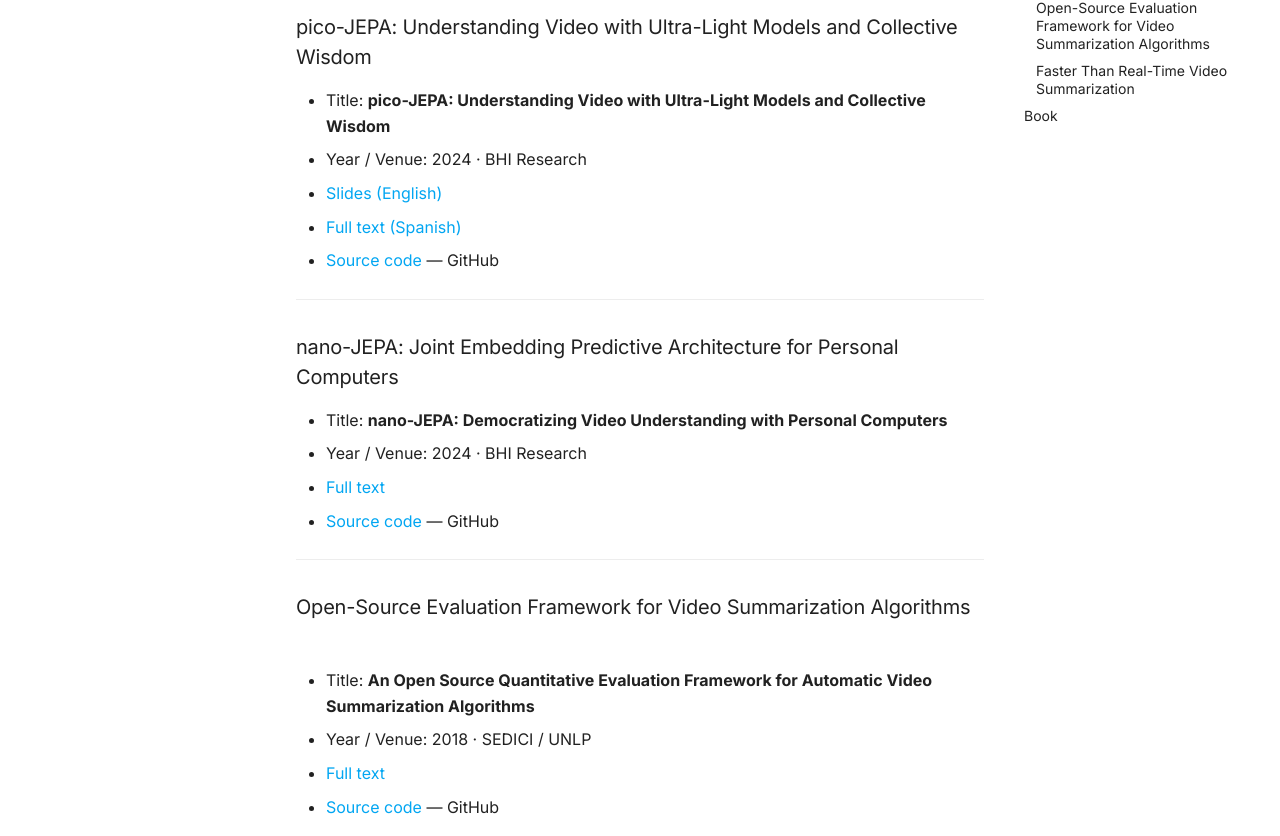
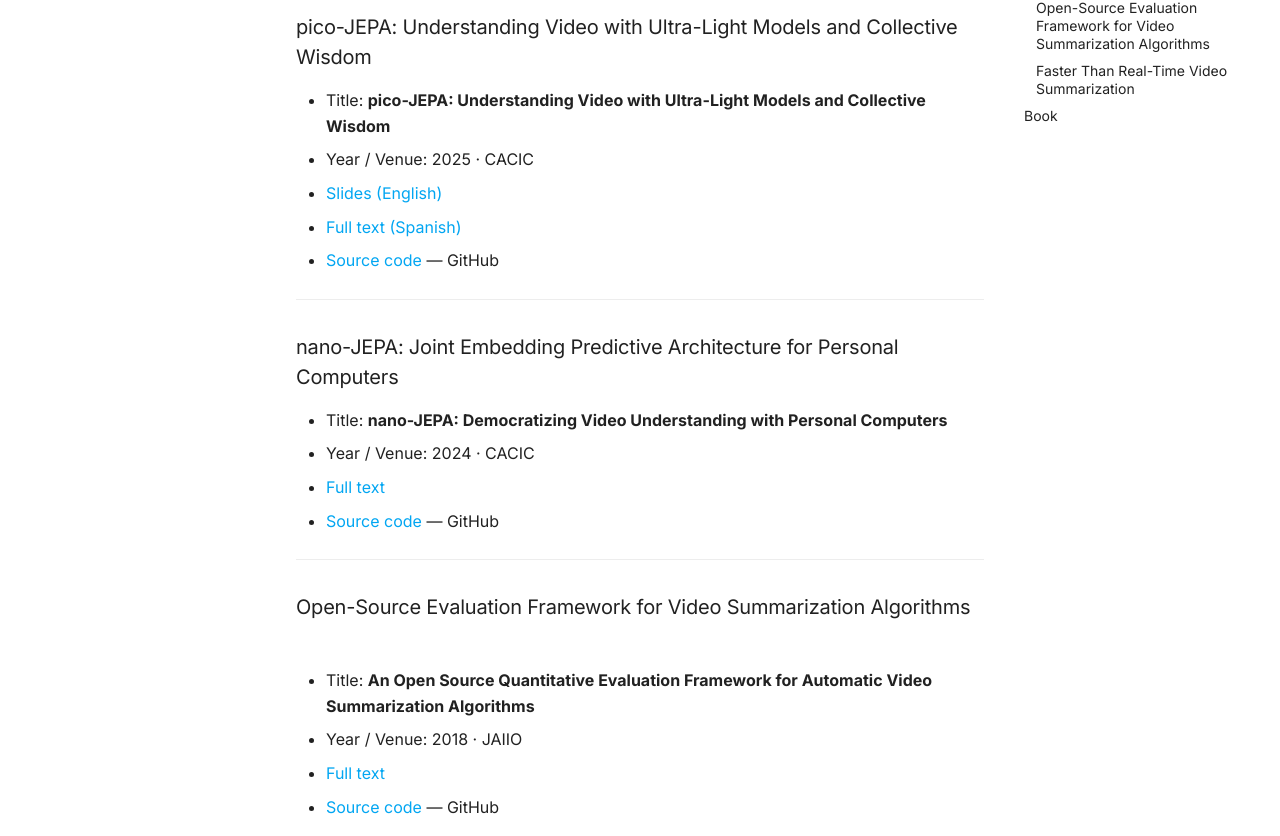
Before and after one commit to javierip/javierip.github.io, an MkDocs documentation site: the page built from docs/projects.md, in a window 1280 px wide and 1400 px high. Shown: the part 284-1120 px from the top of the window. Built offline with MkDocs 1.6.1 and Material for MkDocs 9.7.7, drawn with Linux system fonts in a browser that asks for light colours; comment, search, counter and statistics services are not loaded.

Commit message:
update projects

```diff
--- a/docs/projects.md
+++ b/docs/projects.md
@@ -7,7 +7,7 @@ A full list of projects and publications is available on [Google Scholar](https:
 ### pico-JEPA: Understanding Video with Ultra-Light Models and Collective Wisdom
 
 - Title: **pico-JEPA: Understanding Video with Ultra-Light Models and Collective Wisdom**
-- Year / Venue: 2024 · BHI Research
+- Year / Venue: 2025 · CACIC
 - [Slides (English)](https://github.com/BHI-Research/pico-JEPA/blob/main/publications/pico-JEPA-presentation-EN.pdf){:target="_blank"}
 - [Full text (Spanish)](https://github.com/BHI-Research/pico-JEPA/blob/main/publications/pico-JEPA-paper-ES.pdf){:target="_blank"}
 - [Source code](https://github.com/BHI-Research/pico-JEPA/tree/main){:target="_blank"} — GitHub
@@ -17,7 +17,7 @@ A full list of projects and publications is available on [Google Scholar](https:
 ### nano-JEPA: Joint Embedding Predictive Architecture for Personal Computers
 
 - Title: **nano-JEPA: Democratizing Video Understanding with Personal Computers**
-- Year / Venue: 2024 · BHI Research
+- Year / Venue: 2024 · CACIC
 - [Full text](https://drive.google.com/file/d/11vOMCMP7_4FWqvXLhkEkX-7KgNgwdsij/view){:target="_blank"}
 - [Source code](https://github.com/BHI-Research/nano-jepa){:target="_blank"} — GitHub
 
@@ -26,7 +26,7 @@ A full list of projects and publications is available on [Google Scholar](https:
 ### Open-Source Evaluation Framework for Video Summarization Algorithms
 
 - Title: **An Open Source Quantitative Evaluation Framework for Automatic Video Summarization Algorithms**
-- Year / Venue: 2018 · SEDICI / UNLP
+- Year / Venue: 2018 · JAIIO
 - [Full text](http://sedici.unlp.edu.ar/handle/10915/89188){:target="_blank"}
 - [Source code](https://github.com/BHI-Research/ost-python){:target="_blank"} — GitHub
 
```
